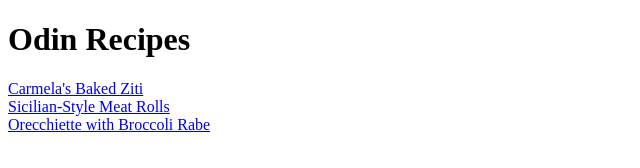
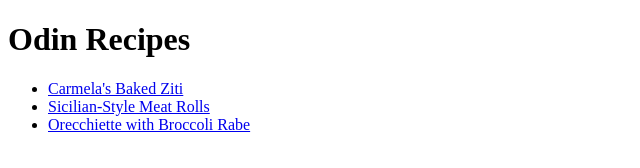
Before and after one commit to GiovannisWorld/odin-recipes, a plain HTML site: page index.html in a window 1280 px wide. Shown: the whole page, without its empty margins (0-640 px from the left). Drawn offline with Linux system fonts and the light colour scheme.

Commit message:
Changed formatting to an unordered list.

```diff
--- a/index.html
+++ b/index.html
@@ -8,8 +8,10 @@
 </head>
 <body>
     <h1>Odin Recipes</h1>
-    <a href="recipes/bakedZiti.html">Carmela's Baked Ziti</a>
-    <br> <a href="recipes/braciole.html">Sicilian-Style Meat Rolls</a>
-    <br> <a href="recipes/Orecchiette.html">Orecchiette with Broccoli Rabe</a>
+    <ul>
+        <li><a href="recipes/bakedZiti.html">Carmela's Baked Ziti</a></li>
+        <li><a href="recipes/braciole.html">Sicilian-Style Meat Rolls</a></li>
+        <li><a href="recipes/Orecchiette.html">Orecchiette with Broccoli Rabe</a></li>
+    </ul>
 </body>
 </html>
```
